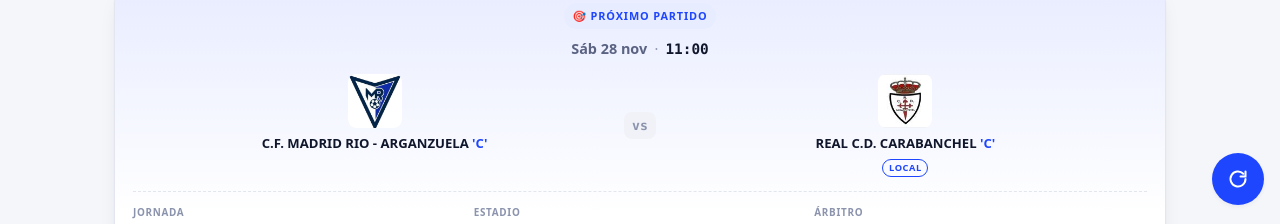
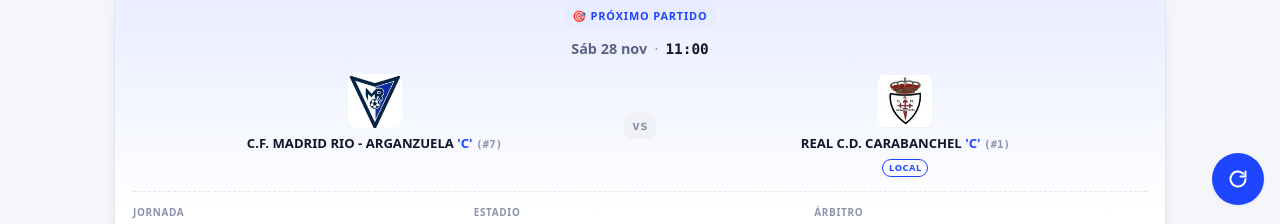
Before and after one commit to manuvaldi/altmatchapp, a website with bundled scripts: page public/index.html in a window 1280 px wide. Shown: the part 576-800 px from the top of the page. Built offline with nearby package versions, Linux system fonts and the light colour scheme.

Commit message:
feat(móvil): puesto en clasificación junto al nombre en Próximo partido
Ej.: 'REAL C.D. CARABANCHEL 'C' (#1)'. Sale de standings; si no hay
clasificación, el '(#n)' no se pinta.

Co-Authored-By: Claude Code <noreply@anthropic.com>

```diff
--- a/public/app.js
+++ b/public/app.js
@@ -449,6 +449,12 @@ function renderResumen(container) {
     const opponent = isHome ? nextMatch.away : nextMatch.home;
     const oppTeam = findTeam(opponent.id);
     const oppCrest = opponent.crest || oppTeam.crest;
+    // Puesto actual en la clasificación junto al nombre (p. ej. "(#1)");
+    // desaparece si no hay clasificación
+    const rankHTML = (id) => {
+      const pos = findTeam(id).position;
+      return pos ? ` <span class="next__rank">(#${pos})</span>` : '';
+    };
 
     html += `
       <div class="section">
@@ -464,13 +470,13 @@ function renderResumen(container) {
           <div class="next__teams">
             <div class="next__side ${isHome ? 'next__side--us' : ''}">
               ${escudo(team.crest, team.name, 'next__side--us')}
-              <div class="next__name">${nombreEquipoHTML(team.name)}</div>
+              <div class="next__name">${nombreEquipoHTML(team.name)}${rankHTML(team.id)}</div>
               <div class="next__us-tag ${isHome ? '' : 'is-ghost'}">Local</div>
             </div>
             <div class="next__vs">vs</div>
             <div class="next__side">
               ${escudo(oppCrest, opponent.name)}
-              <div class="next__name">${nombreEquipoHTML(opponent.name)}</div>
+              <div class="next__name">${nombreEquipoHTML(opponent.name)}${rankHTML(opponent.id)}</div>
               <div class="next__us-tag ${!isHome ? '' : 'is-ghost'}">Local</div>
             </div>
           </div>
--- a/public/styles.css
+++ b/public/styles.css
@@ -326,6 +326,14 @@ img { max-width: 100%; display: block; }
 .next__side .crest { width: 54px; height: 54px; }
 .next__name { font-size: .82rem; font-weight: 650; line-height: 1.25; }
 .next__side--us .next__name { color: var(--brand); }
+/* Puesto actual en clasificación junto al nombre (tarjeta de próximo partido) */
+.next__rank {
+  white-space: nowrap;
+  font-family: var(--mono);
+  font-size: .68rem;
+  font-weight: 700;
+  color: var(--text-faint);
+}
 .next__us-tag {
   font-size: .58rem; font-weight: 750; letter-spacing: .06em; text-transform: uppercase;
   color: var(--brand); border: 1px solid currentColor; border-radius: 999px; padding: .05rem .35rem;
```
